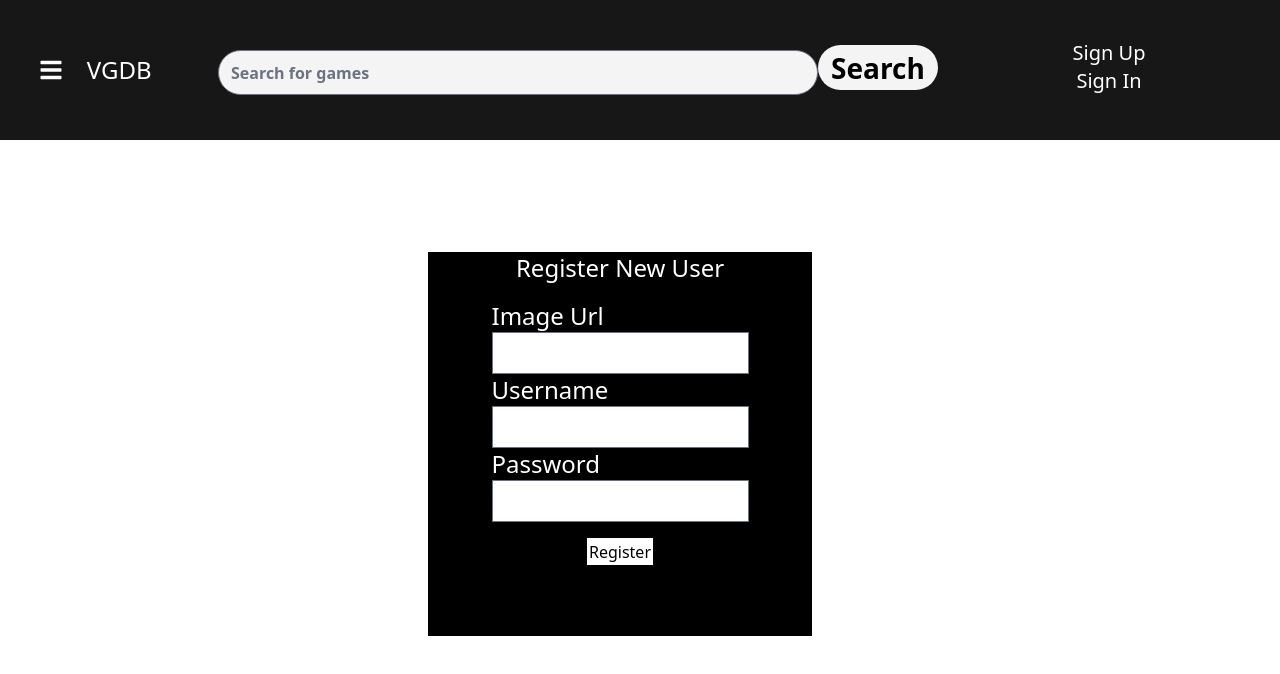
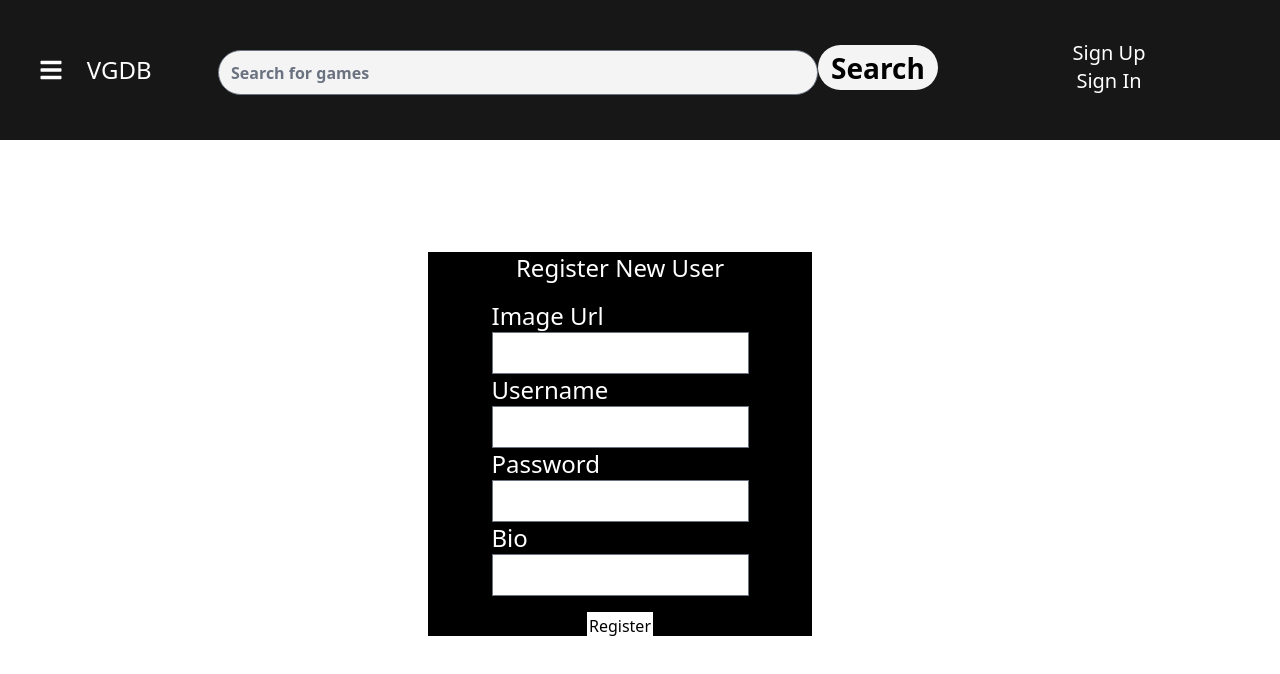
Before and after one commit to t-doan/vgdb, a React (Vite) app in the folder client/: page /signup in a window 1280 px wide. Shown: the top 674 px of the page. Built offline with nearby package versions, Linux system fonts and the light colour scheme.

Commit message:
edit files #1

```diff
--- a/client/src/RegisterForm.tsx
+++ b/client/src/RegisterForm.tsx
@@ -57,6 +57,12 @@ export function Register() {
               <div>
                 <input required name="password" type="password" />
               </div>
+              <div>
+                <label className="text-white text-2xl">Bio</label>
+              </div>
+              <div>
+                <input required name="bio" type="text" />
+              </div>
               <div className="p-4 flex justify-center">
                 <button
                   className="text-black bg-white border-1 border-solid border-black p-[0.1rem]"
```
